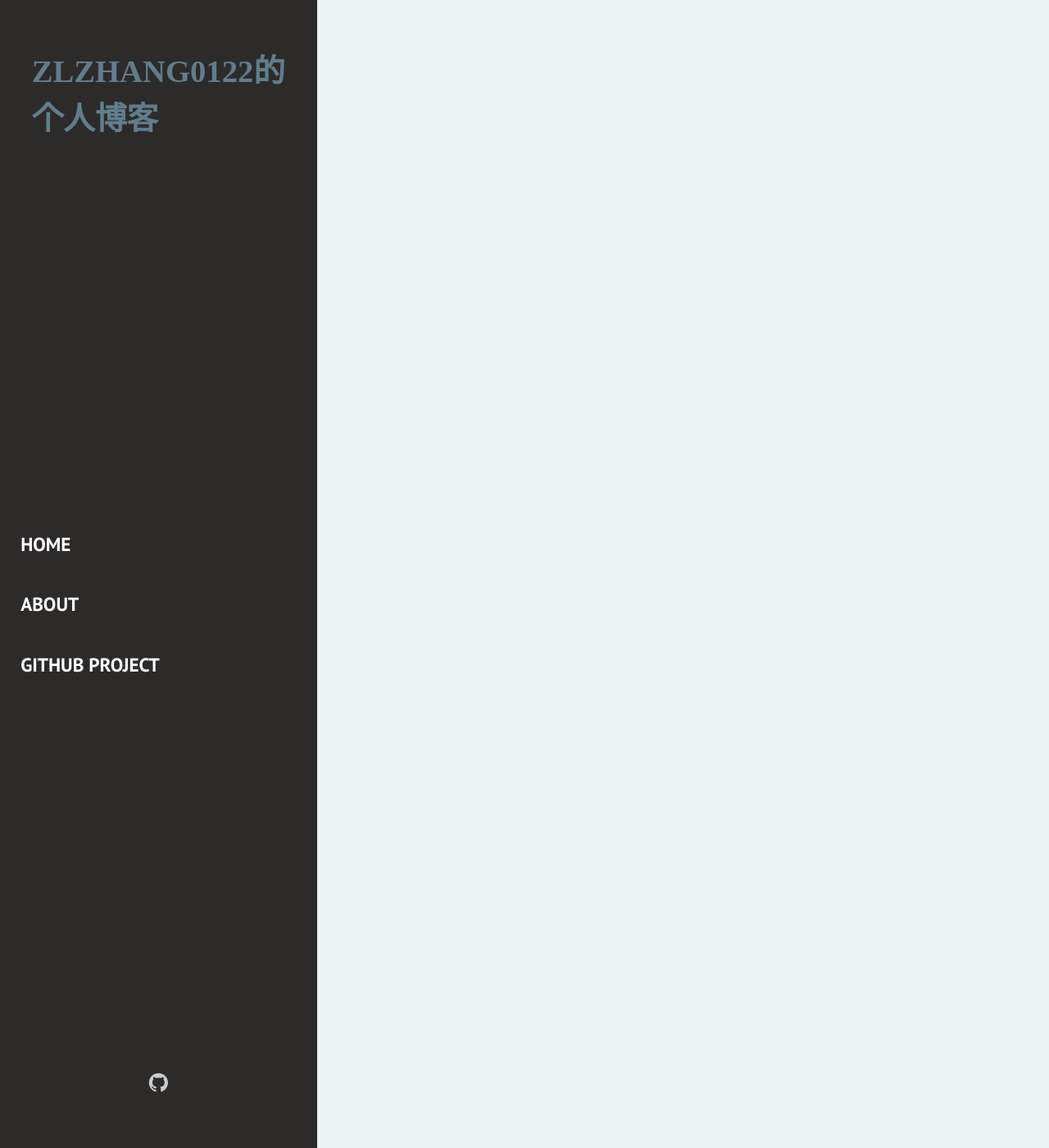
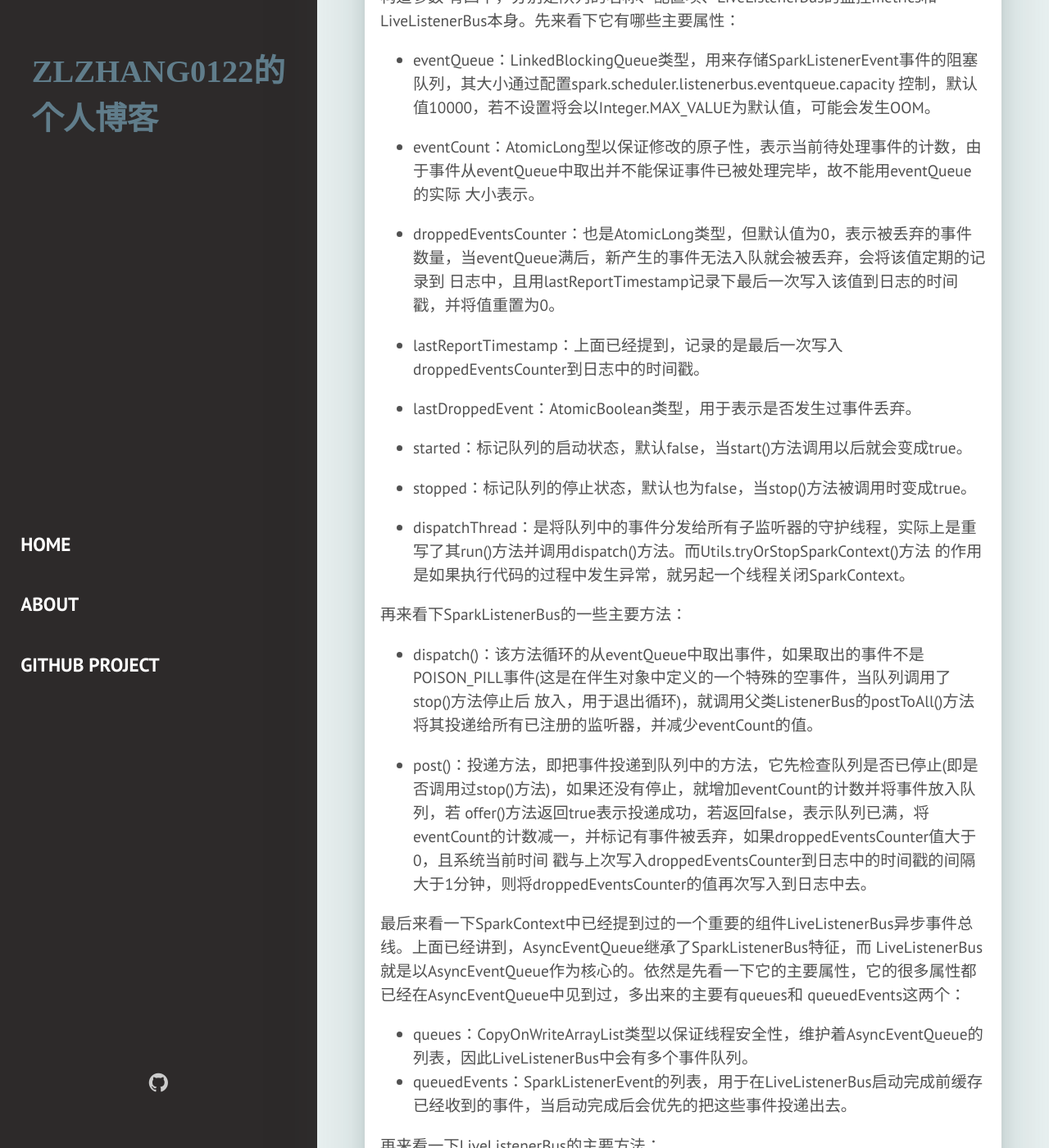
Before and after one commit to zlzhang0122/zlzhang0122.github.io, a Jekyll site: the page built from _posts/2019-10-25-Spark源码阅读4：LiveListenerBus.md, in a window 1280 px wide and 1400 px high, scrolled down 2142 px. Shown: the whole window at 82% size. Built offline with Jekyll 4.4.1, drawn with Linux system fonts in a browser that asks for light colours; some web fonts are replaced; our own code applies the rules of GitHub Pages for plain Markdown files; comment, search, counter and statistics services are not loaded; some of the changed text lies outside the part shown.

Commit message:
livelistenerbus

```diff
--- a/_posts/2019-10-25-Spark源码阅读4：LiveListenerBus.md
+++ b/_posts/2019-10-25-Spark源码阅读4：LiveListenerBus.md
@@ -25,3 +25,52 @@ SparkListenerBus这个trait是Spark Core内部事件总线的基类，继承于L
 匹配到事件，则调用onOtherEvent()方法。它支持的监听器都是SparkListenerInterface的子类，事件则是SparkListenerEvent的子类。其中，SparkListenerInterface
 定义了每个事件的处理方法，命名规则是"onXXX"，而SparkListenerEvent则是一个没有任何抽象方法的trait，它唯一的用途是以"SparkListener+事件名称"标记具体的事件
 类。
+
+SparkListenerBus默认提供的事件投递方法是同步调用的，如果注册的监听器和产生的事件很多，同步调用必然带来事件的积压和处理的延时，因此在SparkListenerBus的
+实现类AsyncEventQueue中，提供了异步事件队列机制，它也是SparkContext中的事件总线LiveListenerBus的基础。
+
+AsyncEventQueue，异步事件队列，一看这个名字就很异步，类的注释上也写得很明白，所有投递到这个队列的事件都会被一个单独的线程分发到所有子监听器上去。它的构造参数
+有四个，分别是队列的名称、配置项、LiveListenerBus的监控metrics和LiveListenerBus本身。先来看下它有哪些主要属性：
+  * eventQueue：LinkedBlockingQueue类型，用来存储SparkListenerEvent事件的阻塞队列，其大小通过配置spark.scheduler.listenerbus.eventqueue.capacity
+  控制，默认值10000，若不设置将会以Integer.MAX_VALUE为默认值，可能会发生OOM。
+
+  * eventCount：AtomicLong型以保证修改的原子性，表示当前待处理事件的计数，由于事件从eventQueue中取出并不能保证事件已被处理完毕，故不能用eventQueue的实际
+  大小表示。
+
+  * droppedEventsCounter：也是AtomicLong类型，但默认值为0，表示被丢弃的事件数量，当eventQueue满后，新产生的事件无法入队就会被丢弃，会将该值定期的记录到
+  日志中，且用lastReportTimestamp记录下最后一次写入该值到日志的时间戳，并将值重置为0。
+
+  * lastReportTimestamp：上面已经提到，记录的是最后一次写入droppedEventsCounter到日志中的时间戳。
+
+  * lastDroppedEvent：AtomicBoolean类型，用于表示是否发生过事件丢弃。
+
+  * started：标记队列的启动状态，默认false，当start()方法调用以后就会变成true。
+
+  * stopped：标记队列的停止状态，默认也为false，当stop()方法被调用时变成true。
+
+  * dispatchThread：是将队列中的事件分发给所有子监听器的守护线程，实际上是重写了其run()方法并调用dispatch()方法。而Utils.tryOrStopSparkContext()方法
+  的作用是如果执行代码的过程中发生异常，就另起一个线程关闭SparkContext。
+
+再来看下SparkListenerBus的一些主要方法：
+  * dispatch()：该方法循环的从eventQueue中取出事件，如果取出的事件不是POISON_PILL事件(这是在伴生对象中定义的一个特殊的空事件，当队列调用了stop()方法停止后
+  放入，用于退出循环)，就调用父类ListenerBus的postToAll()方法将其投递给所有已注册的监听器，并减少eventCount的值。
+
+  * post()：投递方法，即把事件投递到队列中的方法，它先检查队列是否已停止(即是否调用过stop()方法)，如果还没有停止，就增加eventCount的计数并将事件放入队列，若
+  offer()方法返回true表示投递成功，若返回false，表示队列已满，将eventCount的计数减一，并标记有事件被丢弃，如果droppedEventsCounter值大于0，且系统当前时间
+  戳与上次写入droppedEventsCounter到日志中的时间戳的间隔大于1分钟，则将droppedEventsCounter的值再次写入到日志中去。
+
+最后来看一下SparkContext中已经提到过的一个重要的组件LiveListenerBus异步事件总线。上面已经讲到，AsyncEventQueue继承了SparkListenerBus特征，而
+LiveListenerBus就是以AsyncEventQueue作为核心的。依然是先看一下它的主要属性，它的很多属性都已经在AsyncEventQueue中见到过，多出来的主要有queues和
+queuedEvents这两个：
+  * queues：CopyOnWriteArrayList类型以保证线程安全性，维护着AsyncEventQueue的列表，因此LiveListenerBus中会有多个事件队列。
+  * queuedEvents：SparkListenerEvent的列表，用于在LiveListenerBus启动完成前缓存已经收到的事件，当启动完成后会优先的把这些事件投递出去。
+
+再来看一下LiveListenerBus的主要方法：
+  * addToQueue()：将监听器listener注册到名称为queue所标识的队列中，它需要在queues的列表中寻找符合条件的队列，如果队列存在就用父类ListenerBus的addListener()
+  方法直接注册监听器，否则就创建一个AsyncEventQueue注册新监听器到新队列中，当然LiveListenerBus中还提供了其它4种注册监听器的方法，对应4个内置队列，分别表示共享队列、
+  executor管理的队列、应用状态队列和事件日志队列。
+  * post()、postToQueues()：post()方法会检查LiveListenerBus是否已经启动，以及queuedEvents中是否有缓存事件(未完全启动时产生的事件都会加到queuedEvents中)。投递时
+  会直接调用postToQueues()方法，将事件发送给所有的队列，而由AsyncEventQueue实际完成投递到监听器的工作。
+
+最后，用一张简图来表示AsyncEventQueue与LiveListenerBus的关系，并结束LiveListenerBus的源码研究。
+![AsyncEventQueue与LiveListenerBus](../assets/img/spark/AsyncEventQueue.png "AsyncEventQueue与LiveListenerBus关系简图")
```
Also changed, not shown: assets/img/spark/AsyncEventQueue.png (added).
